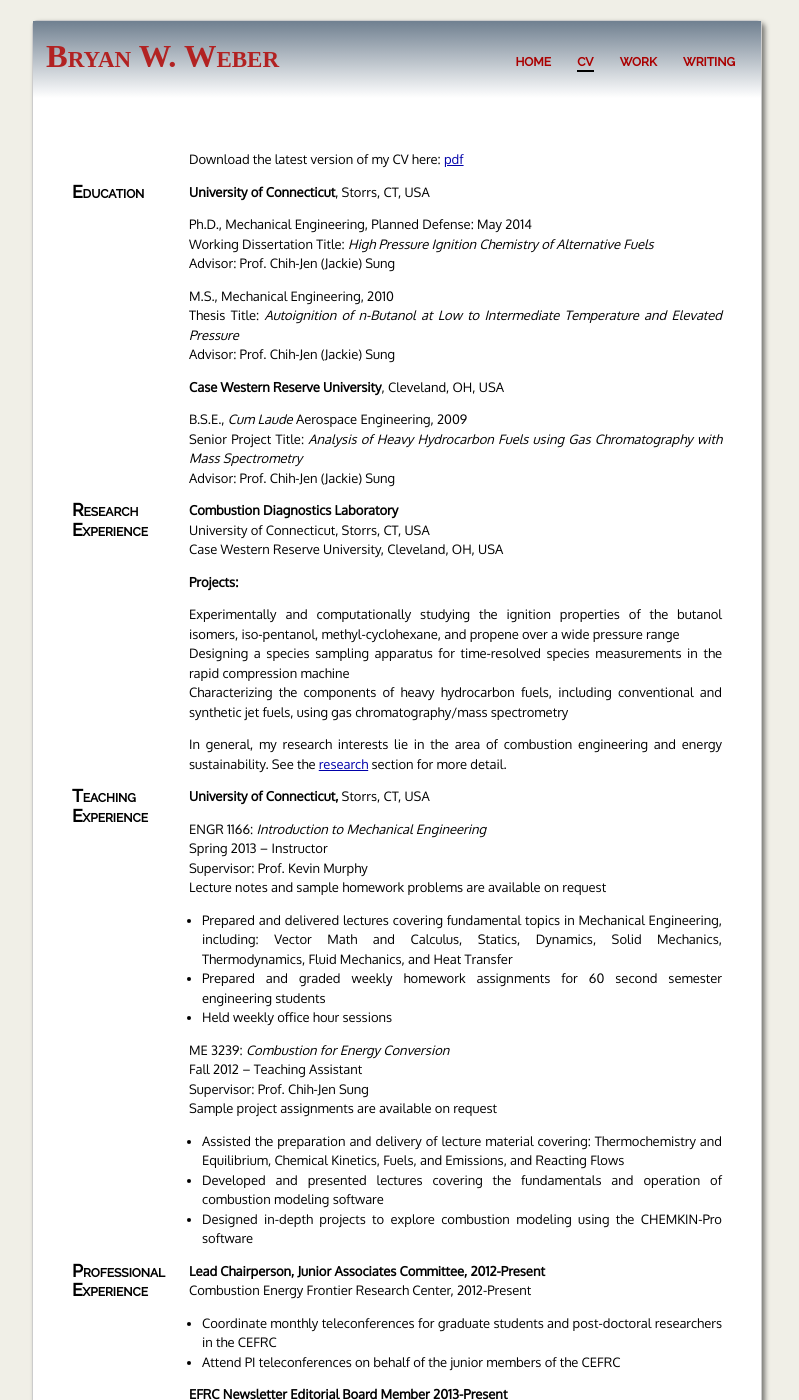
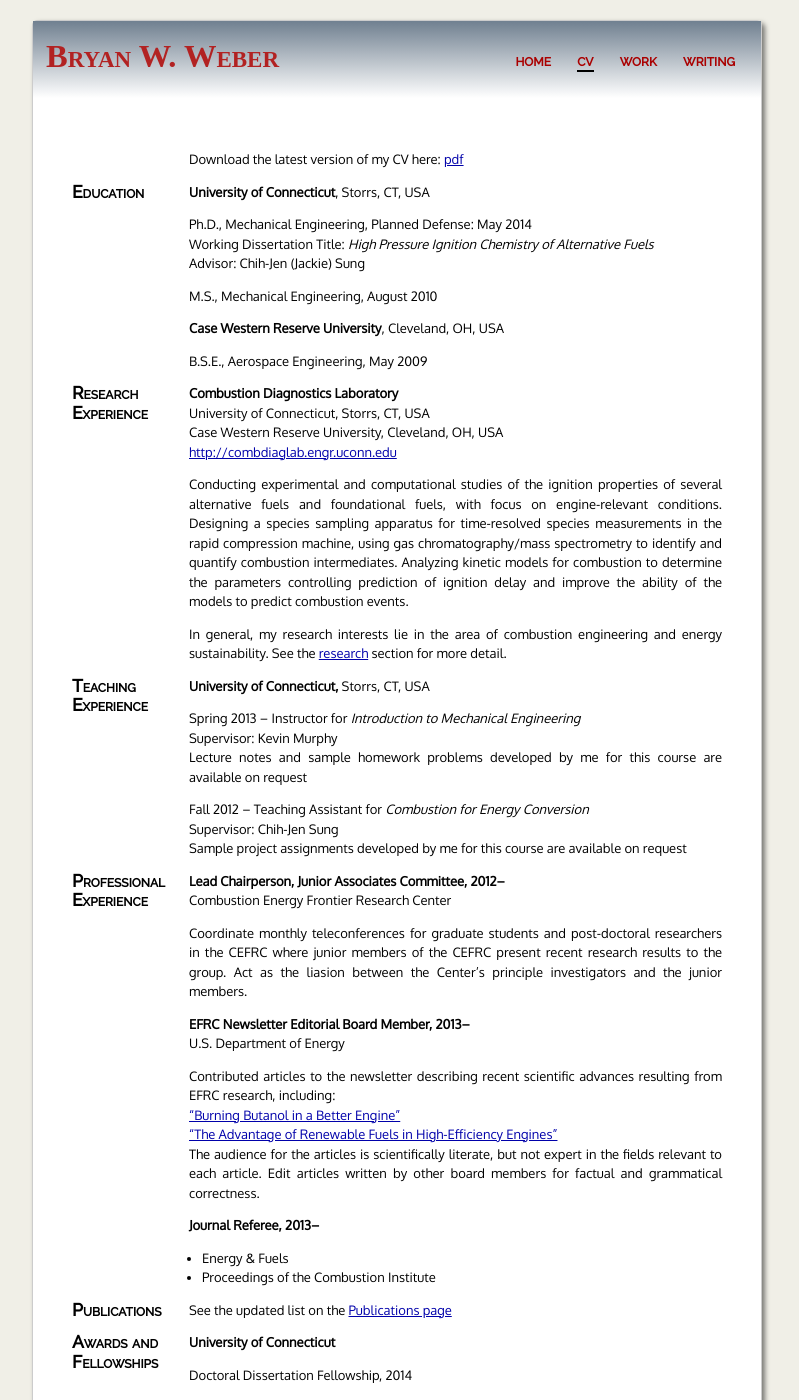
Before and after one commit to bryanwweber/bryanwweber.github.io, a Jekyll site: the page built from cv/index.md, in a window 1280 px wide and 1400 px high. Shown: the whole window, without its empty margins (243-1042 px from the left). Built offline with Jekyll 4.4.1, drawn with Linux system fonts in a browser that asks for light colours; some web fonts are replaced; some of the changed text lies outside the part shown.

Commit message:
Update CV from tex file. Generally simplify things

```diff
--- a/cv/index.md
+++ b/cv/index.md
@@ -11,29 +11,31 @@ Education
 
 Ph.D., Mechanical Engineering, Planned Defense: May 2014
 Working Dissertation Title: *High Pressure Ignition Chemistry of Alternative Fuels*
-Advisor: Prof. Chih-Jen (Jackie) Sung
+Advisor: Chih-Jen (Jackie) Sung
 
-M.S., Mechanical Engineering, 2010
-Thesis Title: *Autoignition of n-Butanol at Low to Intermediate Temperature and Elevated Pressure*
-Advisor: Prof. Chih-Jen (Jackie) Sung
+M.S., Mechanical Engineering, August 2010
 
 **Case Western Reserve University**, Cleveland, OH, USA
 
-B.S.E., *Cum Laude* Aerospace Engineering, 2009
-Senior Project Title: *Analysis of Heavy Hydrocarbon Fuels using Gas Chromatography with Mass Spectrometry*
-Advisor: Prof. Chih-Jen (Jackie) Sung
+B.S.E., Aerospace Engineering, May 2009
 
 Research Experience
 ---
 **Combustion Diagnostics Laboratory**
 University of Connecticut, Storrs, CT, USA
 Case Western Reserve University, Cleveland, OH, USA
+<http://combdiaglab.engr.uconn.edu>
 
-**Projects:**
-
-Experimentally and computationally studying the ignition properties of the butanol isomers, iso-pentanol, methyl-cyclohexane, and propene over a wide pressure range
-Designing a species sampling apparatus for time-resolved species measurements in the rapid compression machine
-Characterizing the components of heavy hydrocarbon fuels, including conventional and synthetic jet fuels, using gas chromatography/mass spectrometry
+Conducting experimental and computational studies of the ignition
+properties of several alternative fuels and foundational fuels, with
+focus on engine-relevant conditions.
+Designing a species sampling apparatus for time-resolved
+species measurements in the rapid compression machine, using gas
+chromatography/mass spectrometry to identify and quantify
+combustion intermediates.
+Analyzing kinetic models for combustion to determine the parameters
+controlling prediction of ignition delay and improve the ability of
+the models to predict combustion events.
 
 In general, my research interests lie in the area of combustion engineering and energy sustainability.
 See the [research]({{ site.baseurl }}/work/#researchinterests) section for more detail.
@@ -43,45 +45,38 @@ Teaching Experience
 ---
 **University of Connecticut,** Storrs, CT, USA
 
-ENGR 1166: _Introduction to Mechanical Engineering_
-Spring 2013 -- Instructor
-Supervisor: Prof. Kevin Murphy
-Lecture notes and sample homework problems are available on request
+Spring 2013 -- Instructor for _Introduction to Mechanical Engineering_
+Supervisor: Kevin Murphy
+Lecture notes and sample homework problems developed by me for this course are available on request
 
-{:.duties}
-+ Prepared and delivered lectures covering fundamental topics in Mechanical Engineering, including: Vector Math and Calculus, Statics, Dynamics, Solid Mechanics, Thermodynamics, Fluid Mechanics, and Heat Transfer
-+ Prepared and graded weekly homework assignments for 60 second semester engineering students
-+ Held weekly office hour sessions
-
-ME 3239: _Combustion for Energy Conversion_
-Fall 2012 -- Teaching Assistant
-Supervisor: Prof. Chih-Jen Sung
-Sample project assignments are available on request
-
-{:.duties}
-+ Assisted the preparation and delivery of lecture material covering: Thermochemistry and Equilibrium, Chemical Kinetics, Fuels, and Emissions, and Reacting Flows
-+ Developed and presented lectures covering the fundamentals and operation of combustion modeling software
-+ Designed in-depth projects to explore combustion modeling using the CHEMKIN-Pro software
+Fall 2012 -- Teaching Assistant for _Combustion for Energy Conversion_
+Supervisor: Chih-Jen Sung
+Sample project assignments developed by me for this course are available on request
 
 Professional Experience
 ---
-**Lead Chairperson, Junior Associates Committee, 2012-Present**
-Combustion Energy Frontier Research Center, 2012-Present
+**Lead Chairperson, Junior Associates Committee, 2012--**
+Combustion Energy Frontier Research Center
 
 {:.duties}
-+ Coordinate monthly teleconferences for graduate students and post-doctoral researchers in the CEFRC
-+ Attend PI teleconferences on behalf of the junior members of the CEFRC
+Coordinate monthly teleconferences for graduate students
+and post-doctoral researchers in the CEFRC where junior members of
+the CEFRC present recent research results to the group.
+Act as the liasion between the Center's principle investigators
+and the junior members.
 
-**EFRC Newsletter Editorial Board Member 2013-Present**
+**EFRC Newsletter Editorial Board Member, 2013--**
 U.S. Department of Energy
 
 {:.duties}
-+ Contributed articles to the newsletter describing recent scientific advances resulting from EFRC research, including:
+Contributed articles to the newsletter describing recent scientific advances resulting from EFRC research, including:
 ["Burning Butanol in a Better Engine"](http://www.energyfrontier.us/newsletter/201210/burning-butanol-better-engine)
 ["The Advantage of Renewable Fuels in High-Efficiency Engines"](http://www.energyfrontier.us/newsletter/201401/advantage-renewable-fuels-high-efficiency-engines)
-+ Edited articles written by other board members for factual and grammatical correctness
+The audience for the articles is scientifically literate, but not
+expert in the fields relevant to each article. Edit articles written
+by other board members for factual and grammatical correctness.
 
-**Journal Referee, 2013-Present**
+**Journal Referee, 2013--**
 
 {:.duties}
 + Energy & Fuels
@@ -97,25 +92,20 @@ Awards and Fellowships
 
 {:.award}
 Doctoral Dissertation Fellowship, 2014
-Competitively awarded to Ph.D. candidates who have completed their dissertation proposals
 
 {:.award}
 Department of Mechanical Engineering Graduate Predoctoral Fellowship Award, 2013
-First Place, awarded for the best research presentation and poster at the 2013 Mechanical Engineering Graduate Research Competition
 
 {:.award}
 Graduate Assistantship in Areas of National Need, 2010
-Awarded in the area of Sustainable Energy Technologies
 
 **Case Western Reserve University**
 
 {:.award}
 Fred H. Vose Prize, 2009
-Awarded to the senior in Mechanical and Aerospace Engineering at Case Western Reserve University showing the most promise for future leadership
 
 {:.award}
 Summer Undergraduate Research in Energy Sciences Grant, 2008
-Awarded for research to analyze the composition of traditional petroleum-based hydrocarbon fuels using GC/MS
 
 Professional Affiliations
 ---
```
